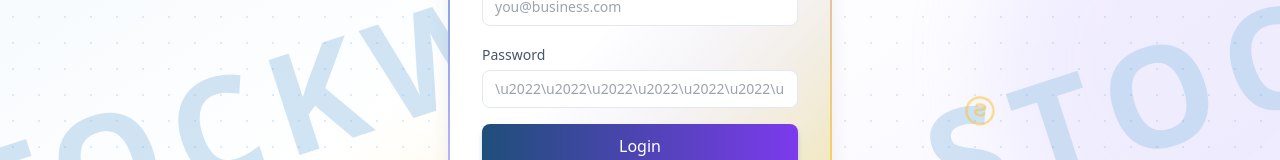
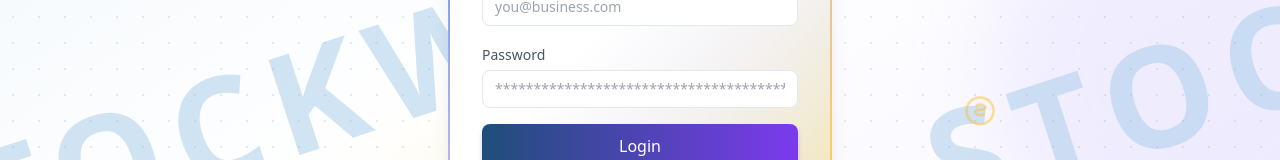
Before and after one commit to AYOMIDE002-WEB/STOCKWISE, a Next.js app: page /login in a window 1280 px wide. Shown: the part 412-572 px from the top of the page. Built offline with nearby package versions, Linux system fonts and the light colour scheme.

Commit message:
fix placeholder

```diff
--- a/app/login/page.tsx
+++ b/app/login/page.tsx
@@ -73,7 +73,7 @@ export default function LoginPage() {
                 value={password}
                 onChange={(e) => setPassword(e.target.value)}
                 className="input-field w-full mt-1"
-                placeholder="\u2022\u2022\u2022\u2022\u2022\u2022\u2022\u2022"
+                placeholder="****************************************************************"
               />
             </div>
             <button
```
